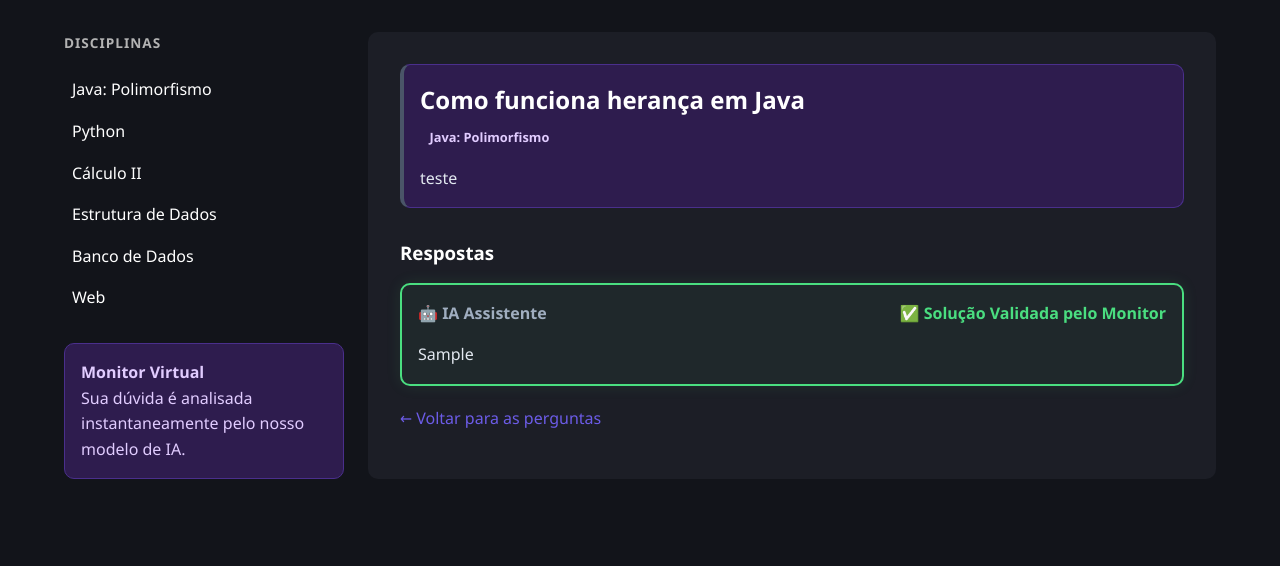
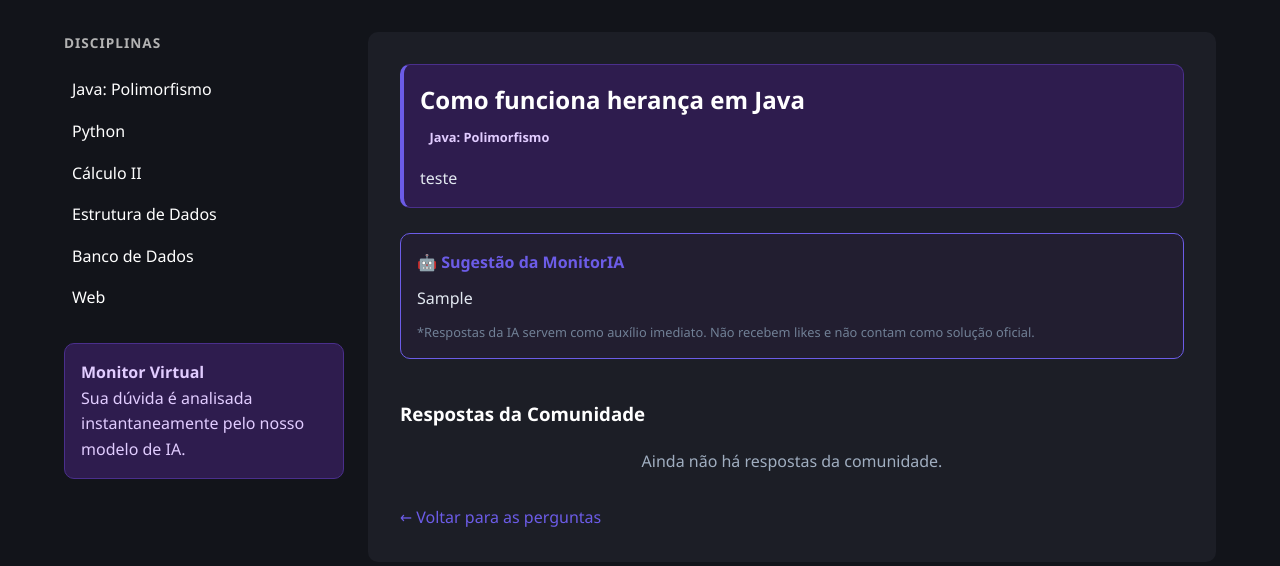
Before and after one commit to Sp4rkjpedro/MonitorIA, a Flask app: page /perguntas/1 in a window 1280 px wide. Shown: the part 83-649 px from the top of the page. Run offline with Flask 3, Linux system fonts and the light colour scheme; tables that the repository leaves empty hold one stand-in row (values such as "Sample post").

Commit message:
Modificação na tela de Minhas Perguntas, adição do botão Solução Correta, Respostas da comunidade, adição de like e dislike

```diff
--- a/app.py
+++ b/app.py
@@ -8,6 +8,7 @@ from flask import Flask
 from extensoes import banco
 from controles.rotas_perguntas import blueprint_perguntas
 from controles.rotas_autenticacao import blueprint_auth
+from controles.rotas_respostas import blueprint_respostas
 
 def criar_app() -> Flask:
     app = Flask(__name__)
@@ -22,6 +23,7 @@ def criar_app() -> Flask:
 
     # Registro das Rotas (Blueprints)
     app.register_blueprint(blueprint_perguntas)
+    app.register_blueprint(blueprint_respostas)
     app.register_blueprint(blueprint_auth)
 
     # Contexto do App para criar tabelas e dados iniciais
--- a/static/css/estilos.css
+++ b/static/css/estilos.css
@@ -577,3 +577,22 @@ code {
         transform: translateX(-50%) translateY(-100px);
     }
 }
+
+.solucao-destaque {
+    border: 1px solid #4ade80 !important;
+    background-color: rgba(74, 222, 128, 0.03) !important;
+}
+.btn-feedback {
+    background: #1a202c;
+    border: 1px solid #2d3748;
+    color: #e2e8f0;
+    padding: 6px 12px;
+    border-radius: 20px;
+    cursor: pointer;
+    font-size: 0.9rem;
+    transition: background 0.2s;
+}
+.btn-feedback:hover {
+    background: #2d3748;
+    border-color: var(--roxo-principal);
+}
--- a/templates/ver_pergunta.html
+++ b/templates/ver_pergunta.html
@@ -1,53 +1,85 @@
 {% extends 'base.html' %}
 
 {% block content %}
-<!-- Box da Pergunta do Aluno -->
-<div class="box-ia" style="border-left: 4px solid #4a5568;">
+<div class="box-ia" style="border-left: 4px solid var(--roxo-principal);">
     <h2 style="color: white; margin-bottom: 5px;">{{ pergunta.titulo }}</h2>
     <span class="badge" style="margin-bottom: 15px; display: inline-block;">{{ pergunta.disciplina }}</span>
     <p style="color: #e2e8f0; line-height: 1.6;">{{ pergunta.corpo }}</p>
 </div>
 
-<h3 style="margin-top: 30px; margin-bottom: 15px; color: white;">Respostas</h3>
+{% for resposta in pergunta.respostas if resposta.eh_ia %}
+    <div class="box-ia" style="background-color: rgba(138, 43, 226, 0.05); border: 1px solid var(--roxo-principal); margin-top: 25px;">
+        <div style="color: var(--roxo-principal); font-weight: bold; margin-bottom: 10px;">
+            <span>🤖 Sugestão da MonitorIA</span>
+        </div>
+        <p style="color: #e2e8f0; line-height: 1.6;">{{ resposta.corpo }}</p>
+        <p style="font-size: 0.8rem; color: #718096; margin-top: 10px;">
+            *Respostas da IA servem como auxílio imediato. Não recebem likes e não contam como solução oficial.
+        </p>
+    </div>
+{% endfor %}
 
-<!-- Lista de Respostas (IA e outros) -->
-{% if pergunta.respostas %}
-    {% for resposta in pergunta.respostas %}
+<h3 style="margin-top: 40px; margin-bottom: 20px; color: white;">Respostas da Comunidade</h3>
 
-        <!-- Destaque verde se for a solução validada -->
+{% set respostas_humanas = pergunta.respostas | selectattr('eh_ia', 'equalto', false) | list %}
+
+{% if respostas_humanas %}
+    {% for resposta in respostas_humanas %}
         <div class="box-ia {% if resposta.solucao %}solucao-destaque{% endif %}" style="margin-bottom: 20px;">
-            <div class="header-ia" style="display: flex; justify-content: space-between; margin-bottom: 15px; color: #a0aec0; font-weight: bold;">
-                <span>
-                    {% if resposta.eh_ia %} 🤖 IA Assistente {% else %} 👤 Aluno {% endif %}
-                </span>
 
+            <div style="display: flex; justify-content: space-between; margin-bottom: 10px;">
+                <span style="color: #a0aec0; font-weight: bold;">👤 Aluno ou Monitor</span>
                 {% if resposta.solucao %}
-                    <span style="color: #4ade80;">✅ Solução Validada pelo Monitor</span>
+                    <span style="color: #4ade80; font-weight: bold;">✅ Solução Oficial</span>
                 {% endif %}
             </div>
 
-            <p style="color: #e2e8f0; line-height: 1.6;">{{ resposta.corpo }}</p>
+            <p style="color: #e2e8f0; line-height: 1.6; margin-bottom: 15px;">{{ resposta.corpo }}</p>
 
-            <!-- AÇÕES DO MONITOR: Só aparece se for monitor e a resposta ainda não for a solução -->
-            {% if session.get('usuario_papel') == 'monitor' and not resposta.solucao %}
-                <hr style="border-color: #2d3748; margin: 15px 0;">
-                <form action="{{ url_for('perguntas.marcar_solucao', id=resposta.id) }}" method="POST">
-                    <button type="submit" class="btn btn-roxo" style="width: 100%;">
-                        ⭐ Validar como Melhor Resposta
+            <div style="display: flex; gap: 15px; align-items: center; margin-bottom: 15px;">
+                <form action="{{ url_for('respostas.votar_resposta', id=resposta.id, valor=1) }}" method="POST" style="display: inline;">
+                    <button type="submit" class="btn-feedback" title="Gostei">
+                        👍 <span style="margin-left: 4px;">{{ resposta.total_likes }}</span>
                     </button>
                 </form>
+
+                <form action="{{ url_for('respostas.votar_resposta', id=resposta.id, valor=0) }}" method="POST" style="display: inline;">
+                    <button type="submit" class="btn-feedback" title="Não gostei">
+                        👎 <span style="margin-left: 4px;">{{ resposta.total_dislikes }}</span>
+                    </button>
+                </form>
+            </div>
+
+            {% if not resposta.solucao %}
+                {% set eh_autor = (session.get('usuario_id') == pergunta.usuario_id) %}
+                {% set eh_monitor = (session.get('usuario_papel') == 'monitor') %}
+
+                {% if eh_autor or eh_monitor %}
+                    <hr style="border-color: #2d3748; margin: 15px 0;">
+                    <form action="{{ url_for('respostas.definir_solucao', id=resposta.id) }}" method="POST">
+                        <button type="submit" class="btn btn-outline-laranja" style="font-size: 0.85rem; padding: 5px 15px;">
+                            Marcar como Solução Correta
+                        </button>
+                    </form>
+                {% endif %}
             {% endif %}
         </div>
-
     {% endfor %}
 {% else %}
-    <div class="box-ia" style="text-align: center; color: #a0aec0;">
-        <p>Ainda não há respostas para esta pergunta. A IA está gerando a solução...</p>
-    </div>
+    <p style="color: #a0aec0; text-align: center;">Ainda não há respostas da comunidade.</p>
 {% endif %}
 
-<!-- Botão de Voltar -->
-<div style="margin-top: 20px;">
+{% if session.get('usuario_id') and session.get('usuario_papel') == 'aluno' %}
+<div class="box-ia" style="margin-top: 30px;">
+    <h4 style="color: white; margin-bottom: 15px;">Sua Resposta</h4>
+    <form action="{{ url_for('respostas.criar', pergunta_id=pergunta.id) }}" method="POST">
+        <textarea name="corpo" placeholder="Escreva sua explicação aqui..." style="width: 100%; background: #1a202c; border: 1px solid #2d3748; color: white; border-radius: 8px; padding: 15px; min-height: 100px; margin-bottom: 15px;" required></textarea>
+        <button type="submit" class="btn btn-roxo">Enviar Resposta</button>
+    </form>
+</div>
+{% endif %}
+
+<div style="margin-top: 30px;">
     <a href="{{ url_for('perguntas.base') }}" style="color: var(--roxo-principal); text-decoration: none;">&larr; Voltar para as perguntas</a>
 </div>
 {% endblock %}
```
Also changed, not shown: controles/rotas_respostas.py (+55 -3 lines), modelos/entidades.py (+23 -1 lines), templates/minhas_perguntas.html (+8 -12 lines), instance/monitoria.db (deleted).
